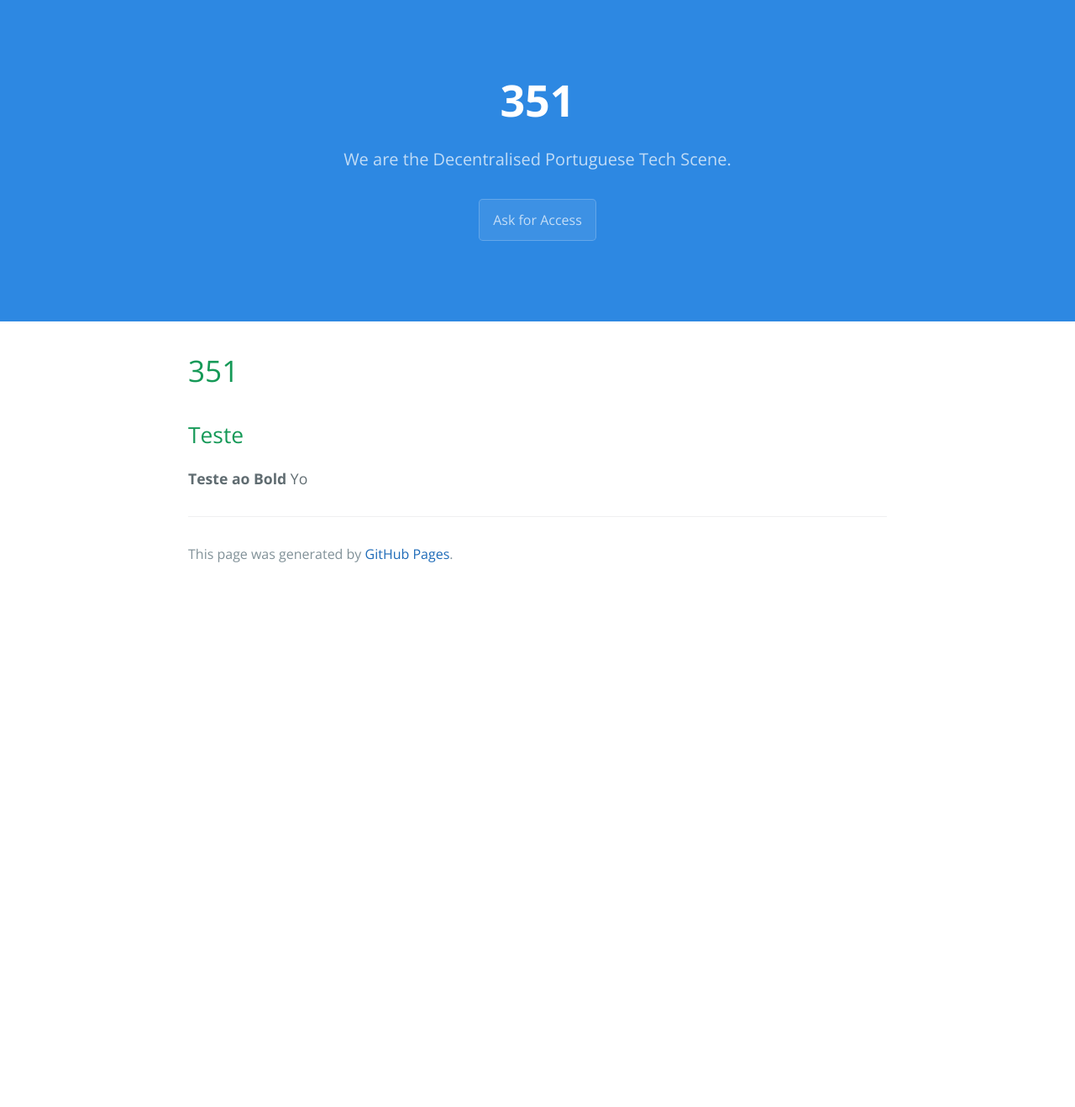
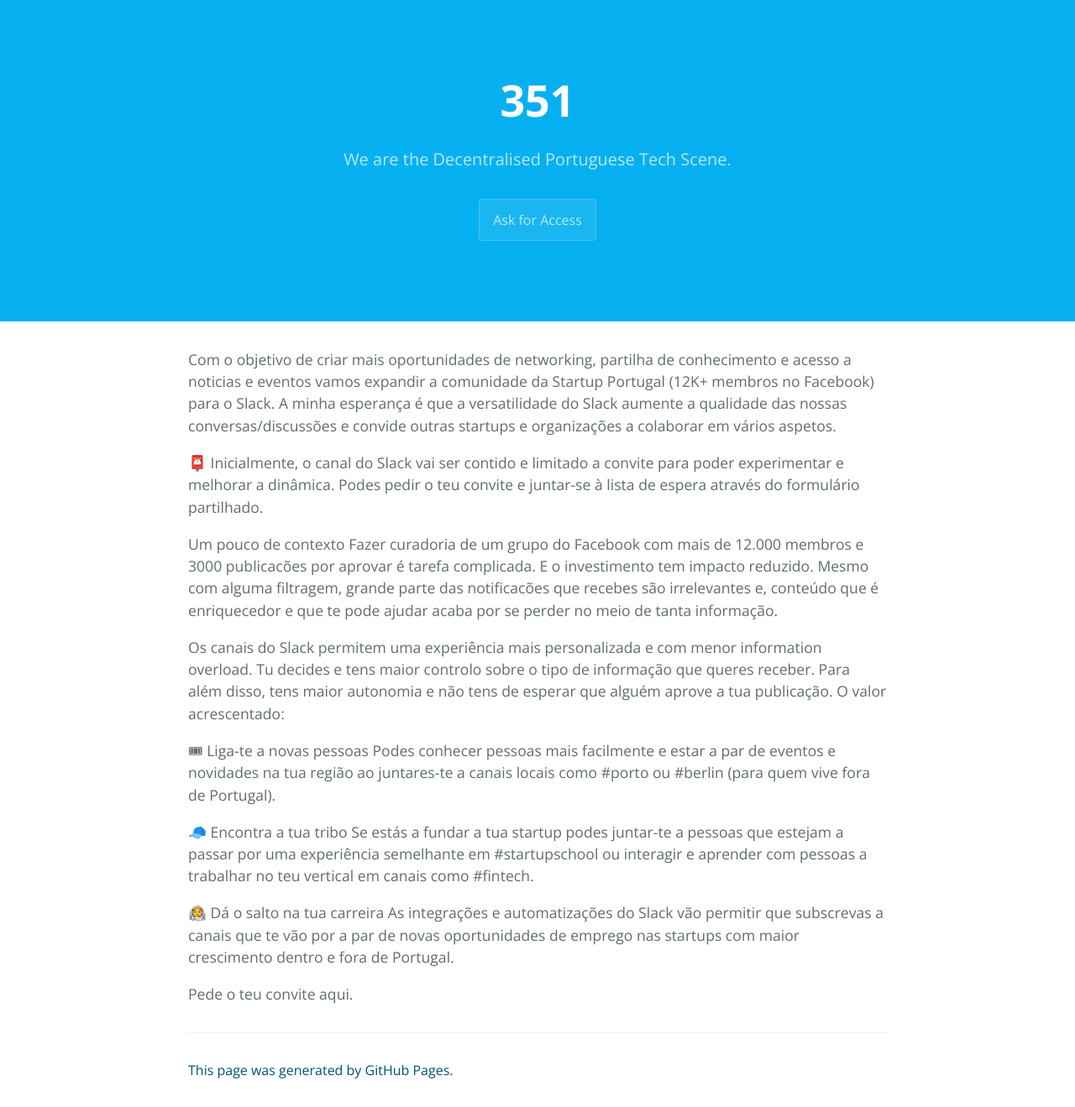
Before and after one commit to 351network/351network.github.io, a Jekyll site: the page built from index.md, in a window 1280 px wide. Shown: the whole page at 84% size. Built offline with Jekyll 4.4.1, drawn with Linux system fonts in a browser that asks for light colours; our own code applies the rules of GitHub Pages for plain Markdown files; before the commit the page ends 900 px from its top, so only the background shows below that.

Commit message:
Text Update

```diff
--- a/_sass/jekyll-theme-cayman.scss
+++ b/_sass/jekyll-theme-cayman.scss
@@ -108,7 +108,7 @@
 .page-header {
   color: $header-heading-color;
   text-align: center;
-  background-color: #2d88e2;
+  background-color: #06B0F0;
 
   @include large {
     padding: 5rem 6rem;
--- a/_sass/variables.scss
+++ b/_sass/variables.scss
@@ -4,14 +4,14 @@
 
 // Headers
 $header-heading-color: #fff !default;
-$header-bg-color: #159957 !default;
-$header-bg-color-secondary: #155799 !default;
+$header-bg-color: #06B0F0 !default;
+$header-bg-color-secondary: #06B0F0 !default;
 
 // Text
-$section-headings-color: #159957 !default;
+$section-headings-color: #025373!default;
 $body-text-color: #606c71 !default;
-$body-link-color: #1e6bb8 !default;
-$blockquote-text-color: #819198 !default;
+$body-link-color: #025373 !default;
+$blockquote-text-color: #025373 !default;
 
 // Code
 $code-bg-color: #f3f6fa !default;
--- a/index.md
+++ b/index.md
@@ -1,8 +1,22 @@
 ---
 layout: default
 ---
-# 351
-## Teste
+Com o objetivo de criar mais oportunidades de networking, partilha de conhecimento e acesso a noticias e eventos vamos expandir a comunidade da Startup Portugal (12K+ membros no Facebook) para o Slack. A minha esperança é que a versatilidade do Slack aumente a qualidade das nossas conversas/discussões e convide outras startups e organizações a colaborar em vários aspetos.
 
-**Teste ao Bold**
-Yo
+📮 Inicialmente, o canal do Slack vai ser contido e limitado a convite para poder experimentar e melhorar a dinâmica. Podes pedir o teu convite e juntar-se à lista de espera através do formulário partilhado.
+
+Um pouco de contexto
+Fazer curadoria de um grupo do Facebook com mais de 12.000 membros e 3000 publicacões por aprovar é tarefa complicada. E o investimento tem impacto reduzido. Mesmo com alguma filtragem, grande parte das notificacões que recebes são irrelevantes e, conteúdo que é enriquecedor e que te pode ajudar acaba por se perder no meio de tanta informação.
+
+Os canais do Slack permitem uma experiência mais personalizada e com menor information overload. Tu decides e tens maior controlo sobre o tipo de informação que queres receber. Para além disso, tens maior autonomia e não tens de esperar que alguém aprove a tua publicação. O valor acrescentado:
+
+🎟 Liga-te a novas pessoas
+Podes conhecer pessoas mais facilmente e estar a par de eventos e novidades na tua região ao juntares-te a canais locais como #porto ou #berlin (para quem vive fora de Portugal).
+
+🧢 Encontra a tua tribo
+Se estás a fundar a tua startup podes juntar-te a pessoas que estejam a passar por uma experiência semelhante em #startupschool ou interagir e aprender com pessoas a trabalhar no teu vertical em canais como #fintech.
+
+👨‍🚀 Dá o salto na tua carreira
+As integrações e automatizações do Slack vão permitir que subscrevas a canais que te vão por a par de novas oportunidades de emprego nas startups com maior crescimento dentro e fora de Portugal.
+
+Pede o teu convite aqui.
```
